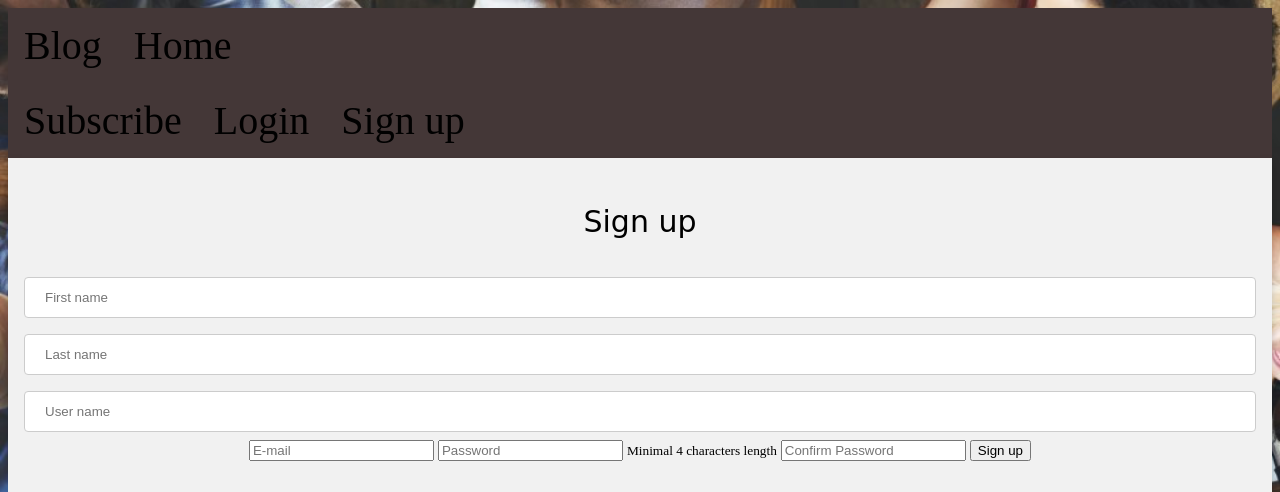
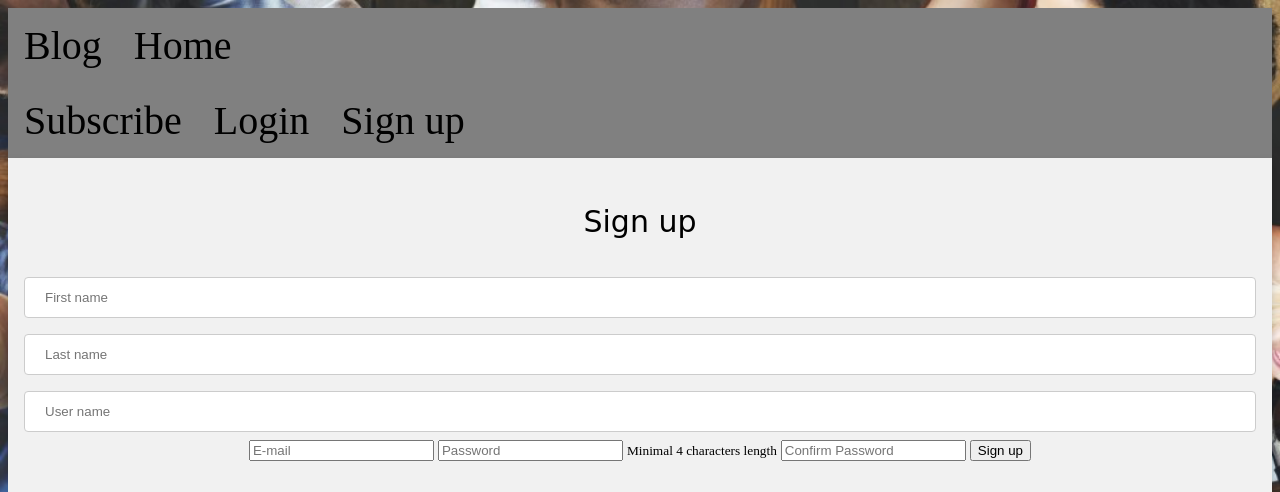
Before and after one commit to Leina33/Blog, a Flask app: page /registration in a window 1280 px wide. Shown: the top 492 px of the page. Run offline with Flask 2, Linux system fonts and the light colour scheme; some libraries are stand-ins or nearby versions.

Commit message:
Style the navbar background

```diff
--- a/app/static/css/styles.css
+++ b/app/static/css/styles.css
@@ -27,7 +27,7 @@ ul {
   margin: 0;
   padding: 0;
   overflow: hidden;
-  background-color: #443737;
+  background-color: grey;
 }
 li {
   float: left;
```
